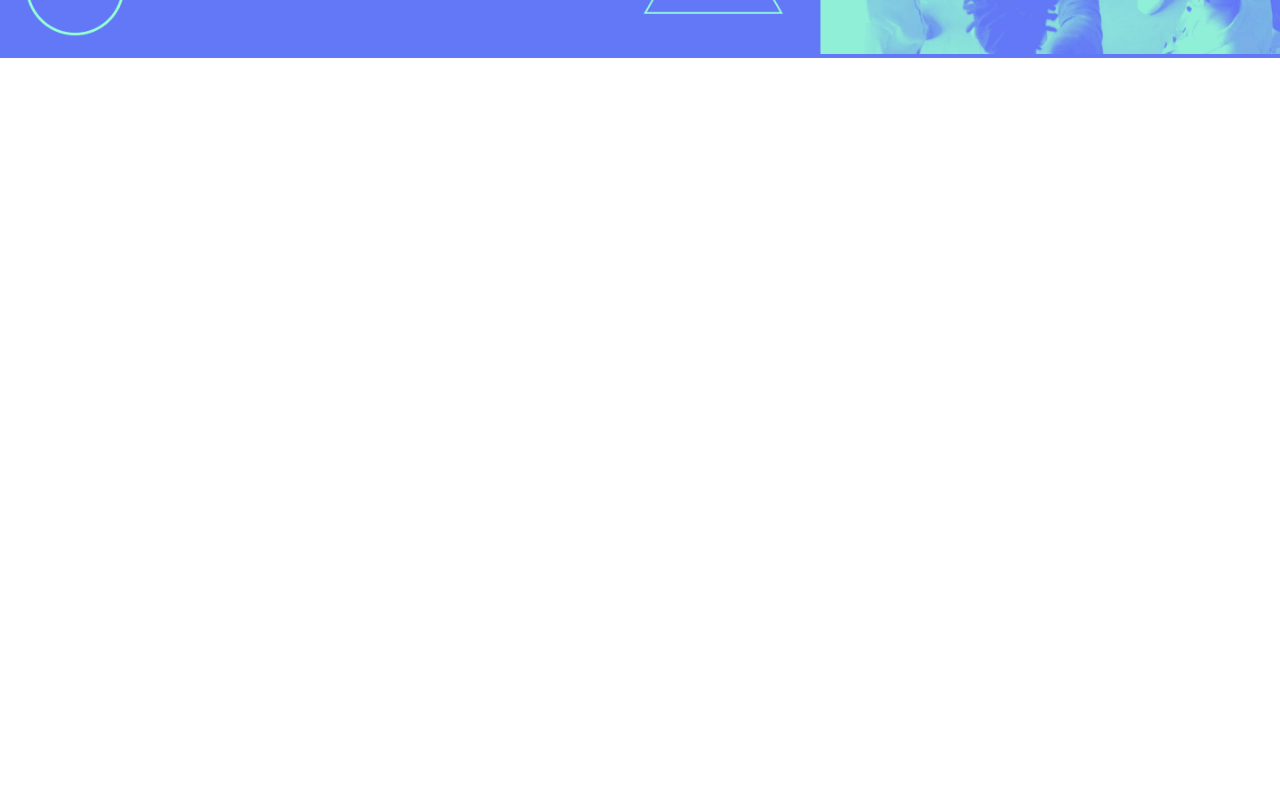
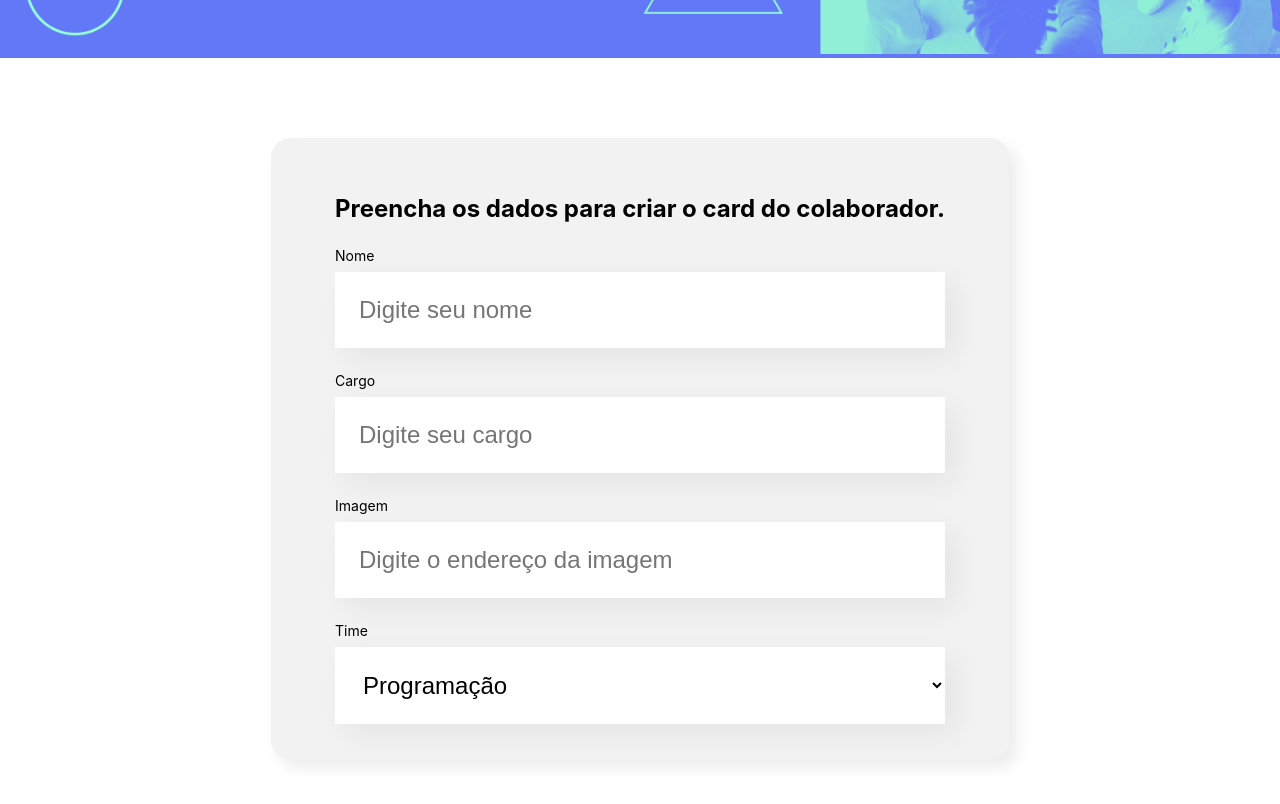
Before and after one commit to leonardomlouzas/alura-organo, a JavaScript app in the folder organo/: page / in a window 1280 px wide. Shown: the part 440-1244 px from the top of the page. Before the commit the page ends 800 px from the top, so only its background shows below. Built offline with nearby package versions, Linux system fonts and the light colour scheme; the HTML template or start-up script is replaced by a standard one.

Commit message:
Adds Form and Dropdown

```diff
--- a/organo/src/App.js
+++ b/organo/src/App.js
@@ -1,9 +1,11 @@
 import Banner from './componentes/Banner';
+import Form from './componentes/Form';
 
 function App() {
   return (
     <div className="App">
       <Banner />
+      <Form />
     </div>
   );
 }
--- /dev/null
+++ b/organo/src/componentes/DropDown/DropDown.css
@@ -0,0 +1,15 @@
+.dropdown label {
+  display: block;
+  margin-bottom: 8px;
+  font-size: 14px;
+}
+
+.dropdown select {
+  background-color: #fff;
+  box-shadow: 10px 10px 30px rgba(0, 0, 0, 0.06);
+  width: 100%;
+  border: none;
+  font-size: 24px;
+  padding: 24px;
+  box-sizing: border-box;
+}
--- /dev/null
+++ b/organo/src/componentes/DropDown/index.js
@@ -0,0 +1,14 @@
+import "./DropDown.css"
+
+const DropDown = (props) => {
+    return (
+        <div className="dropdown">
+            <label>{props.label}</label>
+            <select>
+                {props.itens.map(item => <option key={item}>{item}</option>)}
+            </select>
+        </div>
+    )
+}
+
+export default DropDown
--- /dev/null
+++ b/organo/src/componentes/Form/Form.css
@@ -0,0 +1,13 @@
+.form {
+  display: flex;
+  justify-content: center;
+  margin: 80px 0;
+}
+
+.form form {
+  max-width: 80%;
+  background-color: #f2f2f2;
+  border-radius: 20px;
+  padding: 36px 64px;
+  box-shadow: 8px 8px 16px rgba(0, 0, 0, 0.08);
+}
--- /dev/null
+++ b/organo/src/componentes/Form/index.js
@@ -0,0 +1,30 @@
+import DropDown from "../DropDown";
+import TextField from "../TextField";
+import "./Form.css"
+
+
+const Form = () => {
+    const times = [
+        'Programação',
+        'Front-end',
+        'Data Science',
+        'Devops',
+        'UX e Design',
+        'Mobile',
+        'Inovação e Gestão'
+    ]
+
+    return (
+        <section className="form">
+            <form>
+                <h2>Preencha os dados para criar o card do colaborador.</h2>
+                <TextField label="Nome" placeholder="Digite seu nome" />
+                <TextField label="Cargo" placeholder="Digite seu cargo" />
+                <TextField label="Imagem" placeholder="Digite o endereço da imagem" />
+                <DropDown label="Time" itens={times} />
+            </form>
+        </section>
+    )
+}
+
+export default Form;
```
